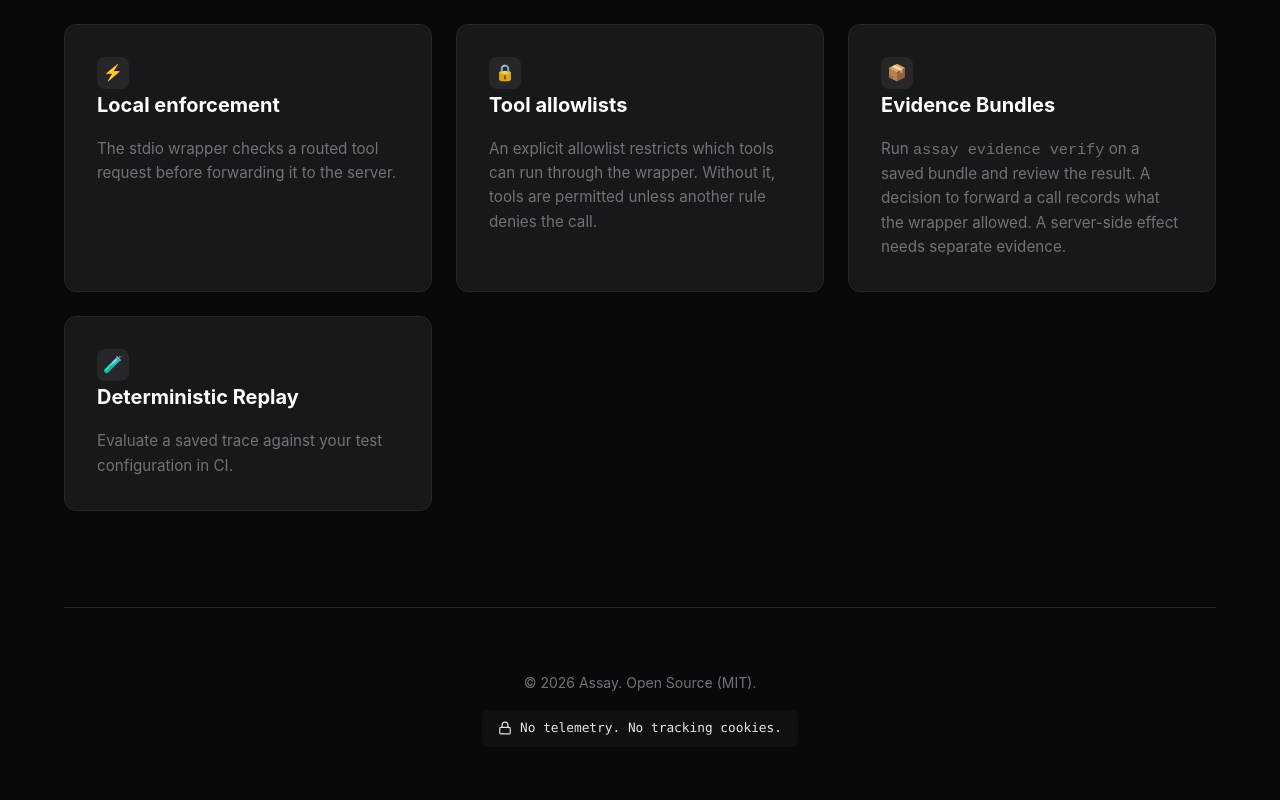
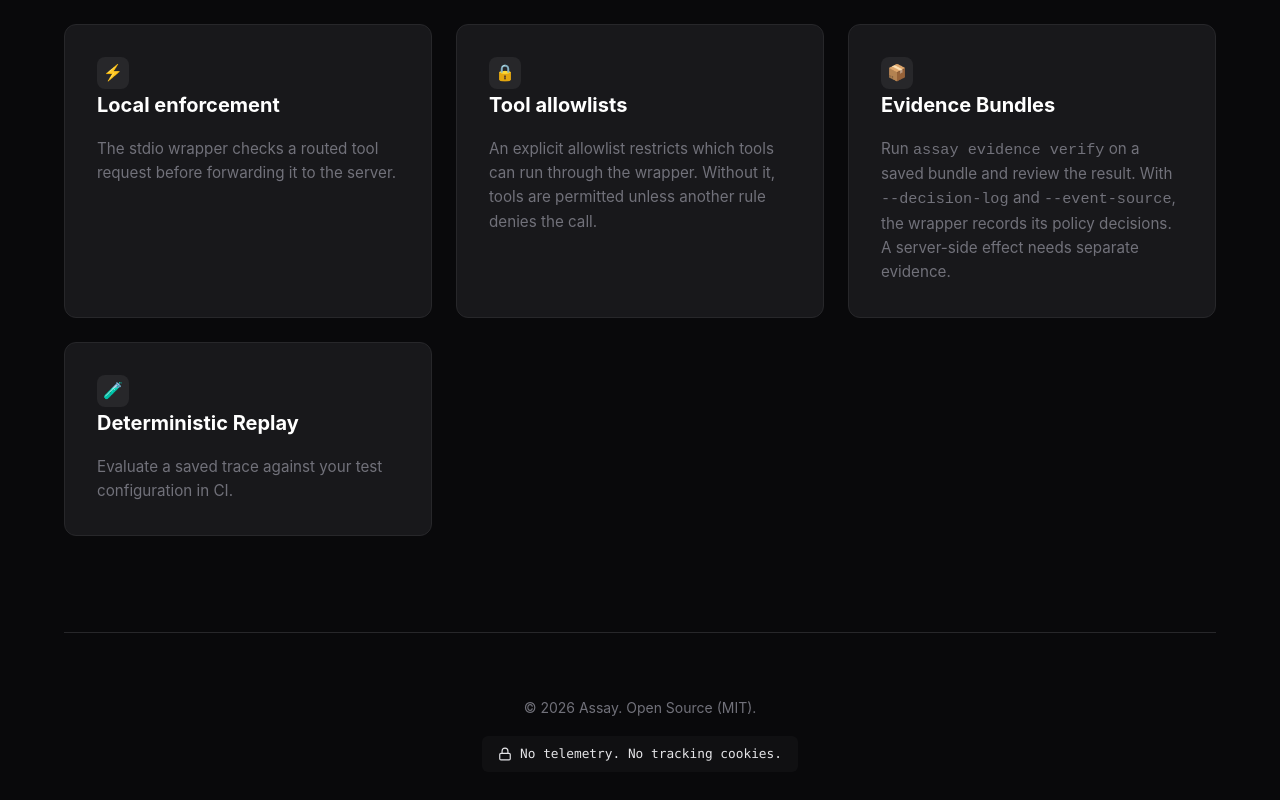
Before and after one commit to Rul1an/getassay-site, a plain HTML site: page index.html in a window 1280 px wide. Shown: the part 1386-2186 px from the top of the page. Drawn offline with Linux system fonts and the light colour scheme.

Commit message:
Qualify decision recording with the required logging options

```diff
--- a/index.html
+++ b/index.html
@@ -326,8 +326,7 @@
             <div class="card">
                 <div class="card-icon">📦</div>
                 <h3>Evidence Bundles</h3>
-                <p>Run <code>assay evidence verify</code> on a saved bundle and review the result. A decision to forward a call records what
-                    the wrapper allowed. A server-side effect needs separate evidence.</p>
+                <p>Run <code>assay evidence verify</code> on a saved bundle and review the result. With <code>--decision-log</code> and <code>--event-source</code>, the wrapper records its policy decisions. A server-side effect needs separate evidence.</p>
             </div>
             <div class="card">
                 <div class="card-icon">🧪</div>
```
Also changed, not shown: llms.txt.
